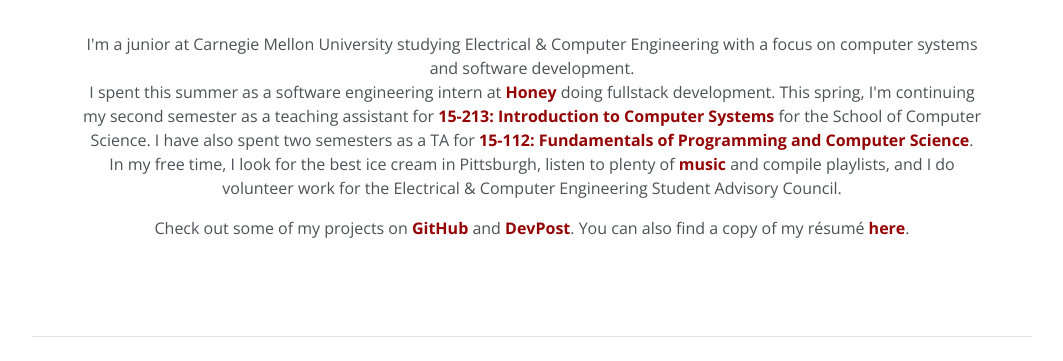
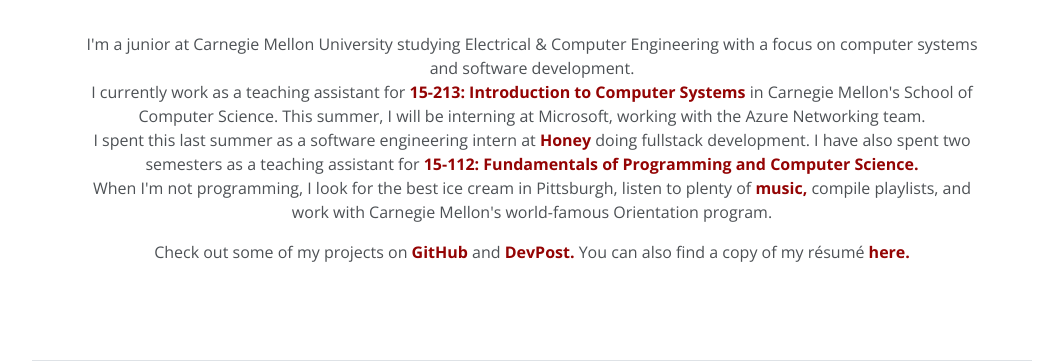
Before and after one commit to eyluo/eyluo.github.io, a website: page index.html in a window 1280 px wide. Shown: the part 468-829 px from the top of the page, without its empty margins (108-1171 px from the left). Before the commit the page ends 805 px from the top, so only its background shows below. Drawn offline with nearby package versions, Linux system fonts and the light colour scheme.

Commit message:
added more bio info

```diff
--- a/index.html
+++ b/index.html
@@ -38,7 +38,7 @@
               Eugene Luo
             </h1>
             <h3 class="mb-2">
-              (Eug works too.)
+              (You can call me Eug if you got this far.)
             </h3>
             <h3 class="mb-3">
               Aspiring software engineer, swimmer, ice cream enthusiast.
@@ -82,26 +82,84 @@
           </div>
           <div id="bio">
             <p class="mb-3">
-              I'm a junior at Carnegie Mellon University studying Electrical & Computer Engineering
-              with a focus on computer systems and software development.
+
+              I'm a junior at Carnegie Mellon University studying Electrical &
+              Computer Engineering with a focus on computer systems and software
+              development.
+
               <br/>
-              I spent this summer as a software engineering intern at
-              <b><a href="https://www.joinhoney.com/careers" target="_blank">Honey</a></b>
-              doing fullstack development. This spring, I'm continuing my second semester as a teaching assistant for
-              <b><a href="https://www.cs.cmu.edu/~213/", target="_blank">15-213: Introduction to Computer Systems</a></b>
-              for the School of Computer Science. I have also spent two semesters as a TA for
-              <b><a href="https://www.cs.cmu.edu/~112/" , target="_blank">15-112: Fundamentals of Programming and Computer Science</a></b>.
+
+              I currently work as a teaching assistant for
+
+              <b>
+                <a href="https://www.cs.cmu.edu/~213/" , target="_blank">
+                  15-213: Introduction to Computer Systems
+                </a>
+              </b>
+
+              in Carnegie Mellon's School of Computer Science. This summer, I
+              will be interning at Microsoft, working with the Azure Networking
+              team.
+
               <br/>
-              In my free time, I look for the best ice cream in Pittsburgh, listen to plenty of
-              <b><a href="https://open.spotify.com/playlist/3Ek7RiKMfh5MluAR35ixQF" target="_blank">music</a></b>
-              and compile playlists, and I do volunteer work for the Electrical & Computer Engineering Student Advisory Council.
+
+              I spent this last summer as a software engineering intern at
+
+              <b>
+                <a href="https://www.joinhoney.com/careers" target="_blank">
+                  Honey
+                </a>
+              </b>
+
+              doing fullstack development. I have also spent two semesters as a
+              teaching assistant for
+
+              <b>
+                <a href="https://www.cs.cmu.edu/~112/" , target="_blank">
+                  15-112: Fundamentals of Programming and Computer Science.
+                </a>
+              </b>
+
+              <br/>
+
+              When I'm not programming, I look for the best ice cream in
+              Pittsburgh, listen to plenty of
+
+              <b>
+                <a href="https://open.spotify.com/playlist/3Ek7RiKMfh5MluAR35ixQF" target="_blank">
+                  music,
+                </a>
+              </b>
+
+              compile playlists, and work with Carnegie Mellon's world-famous
+              Orientation program.
+
             </p>
             <p class="mb-5">
               Check out some of my projects on
-              <b><a href="https://github.com/eyluo" target="_blank">GitHub</a></b> and
-              <b><a href="https://devpost.com/eyluo" target="_blank">DevPost</a></b>.
+
+              <b>
+                <a href="https://github.com/eyluo" target="_blank">
+                  GitHub
+                </a>
+              </b>
+
+              and
+
+              <b>
+                <a href="https://devpost.com/eyluo" target="_blank">
+                  DevPost.
+                </a>
+              </b>
+
               You can also find a copy of my résumé
-              <b><a href="./assets/resume.pdf" target="_blank">here</a></b>.
+
+              <b>
+                <a href="./assets/resume.pdf" target="_blank">
+                  here.
+                </a>
+              </b>
+
             </p>
           </div>
         </div>
```
